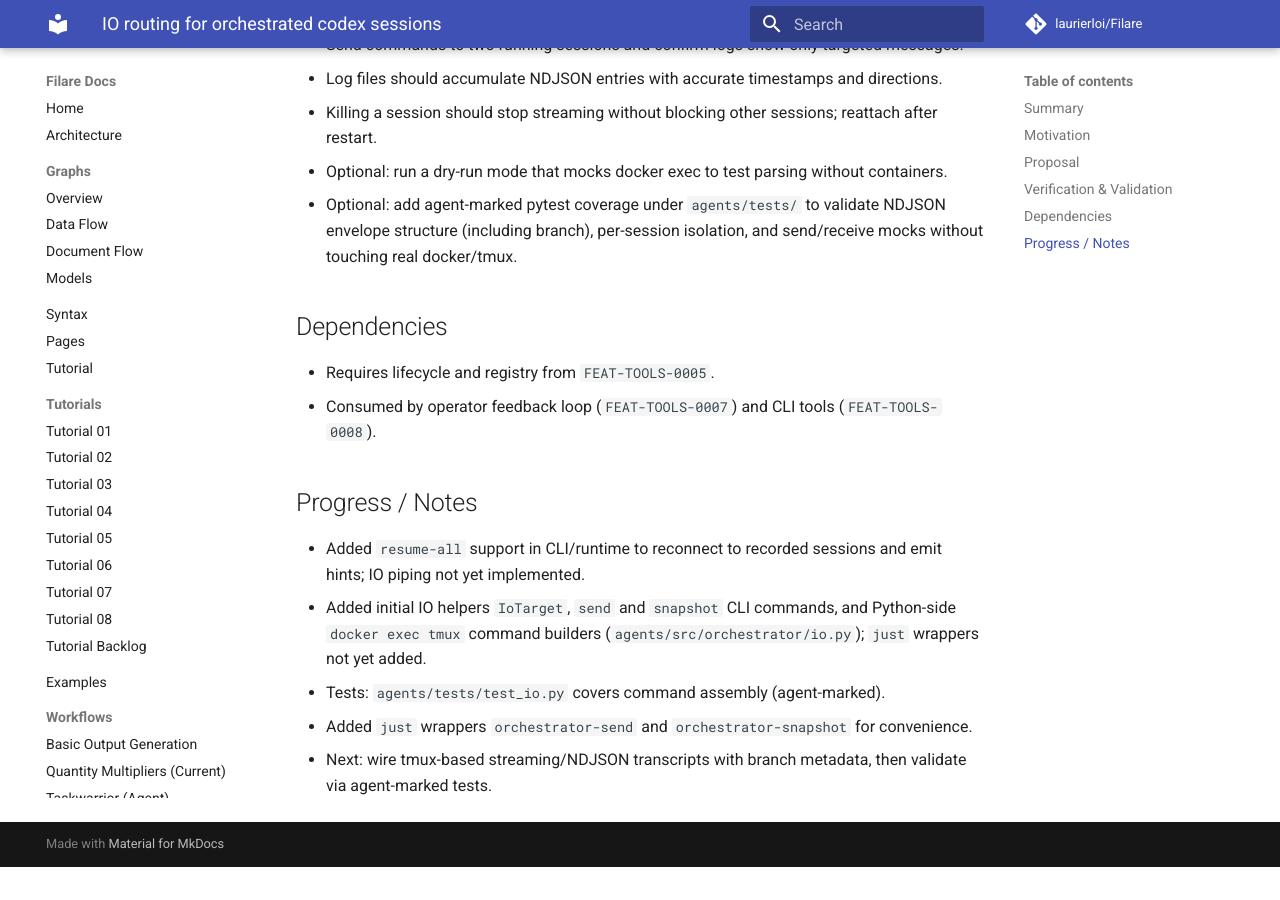
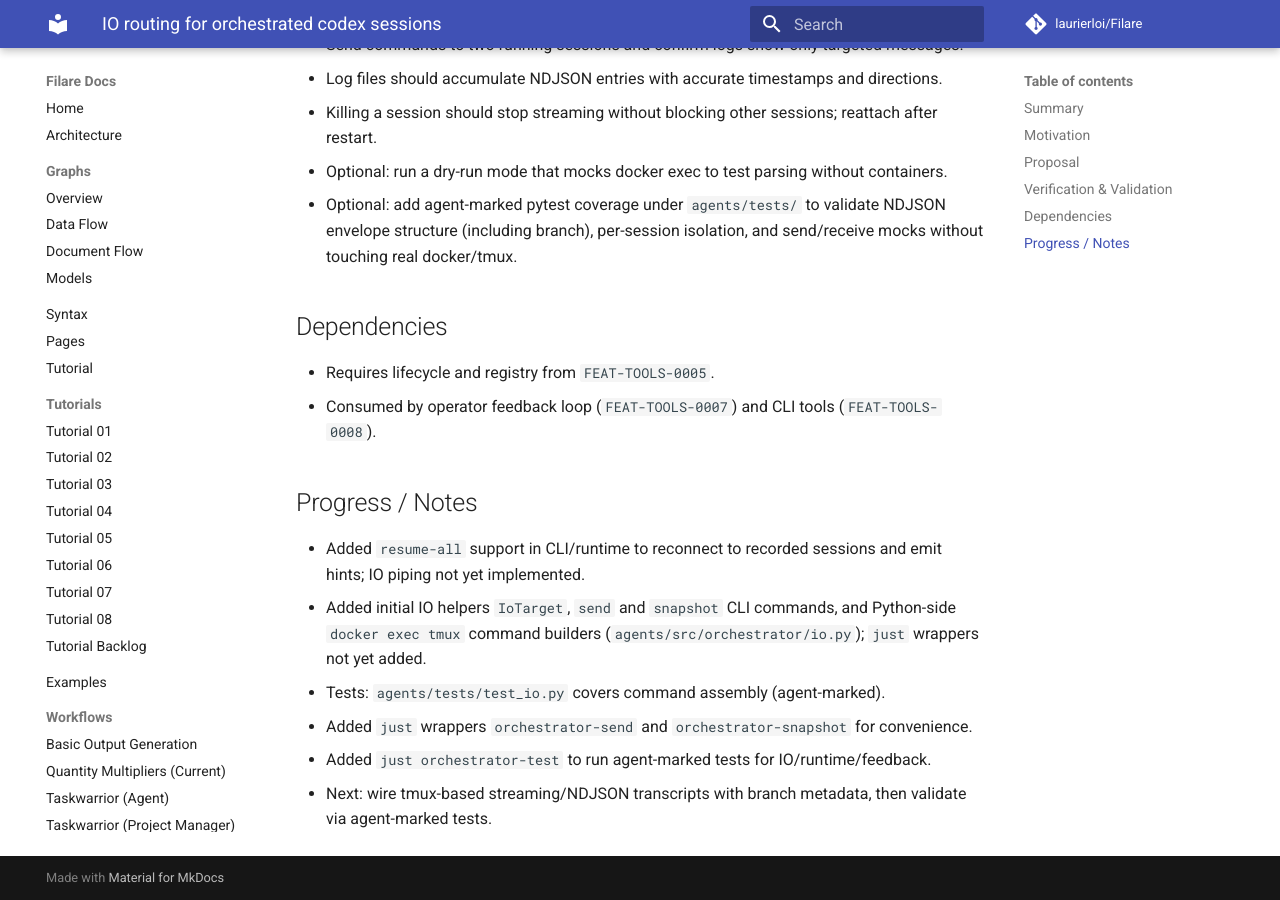
Before and after one commit to laurierloi/filare, an MkDocs documentation site: the page built from docs/features/agents/codex-session-io.md, in a window 1280 px wide and 900 px high, scrolled down 1215 px. Built offline with MkDocs 1.6.1 and Material for MkDocs 9.7.7, drawn with Linux system fonts in a browser that asks for light colours; comment, search, counter and statistics services are not loaded; before the commit the page ends 2082 px from its top, so only the background shows below that.

Commit message:
chore(tools): add orchestrator-test wrapper

```diff
--- a/docs/features/agents/codex-session-io.md
+++ b/docs/features/agents/codex-session-io.md
@@ -48,4 +48,5 @@ Design the read/write channels that let the ORCHESTRATOR agent send instructions
 - Added initial IO helpers `IoTarget`, `send` and `snapshot` CLI commands, and Python-side `docker exec tmux` command builders (`agents/src/orchestrator/io.py`); `just` wrappers not yet added.
 - Tests: `agents/tests/test_io.py` covers command assembly (agent-marked).
 - Added `just` wrappers `orchestrator-send` and `orchestrator-snapshot` for convenience.
+- Added `just orchestrator-test` to run agent-marked tests for IO/runtime/feedback.
 - Next: wire tmux-based streaming/NDJSON transcripts with branch metadata, then validate via agent-marked tests.
```
Also changed, not shown: 1 other file.
